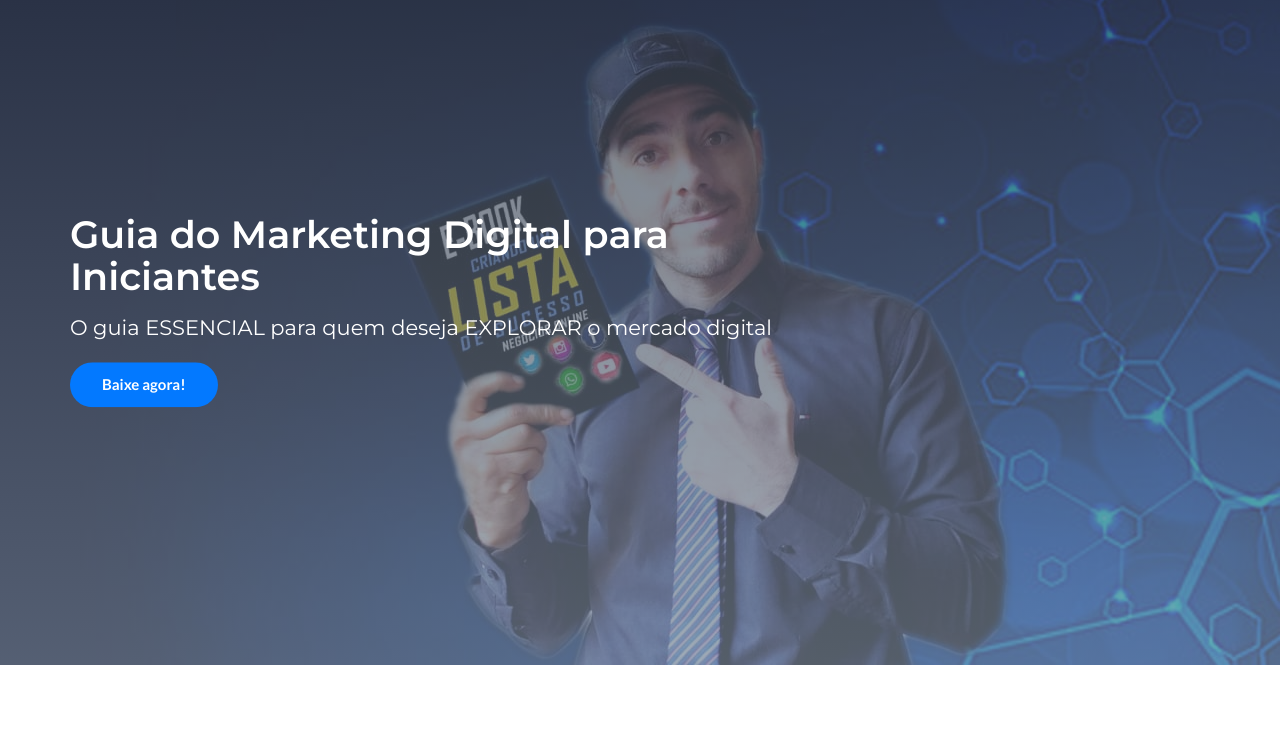
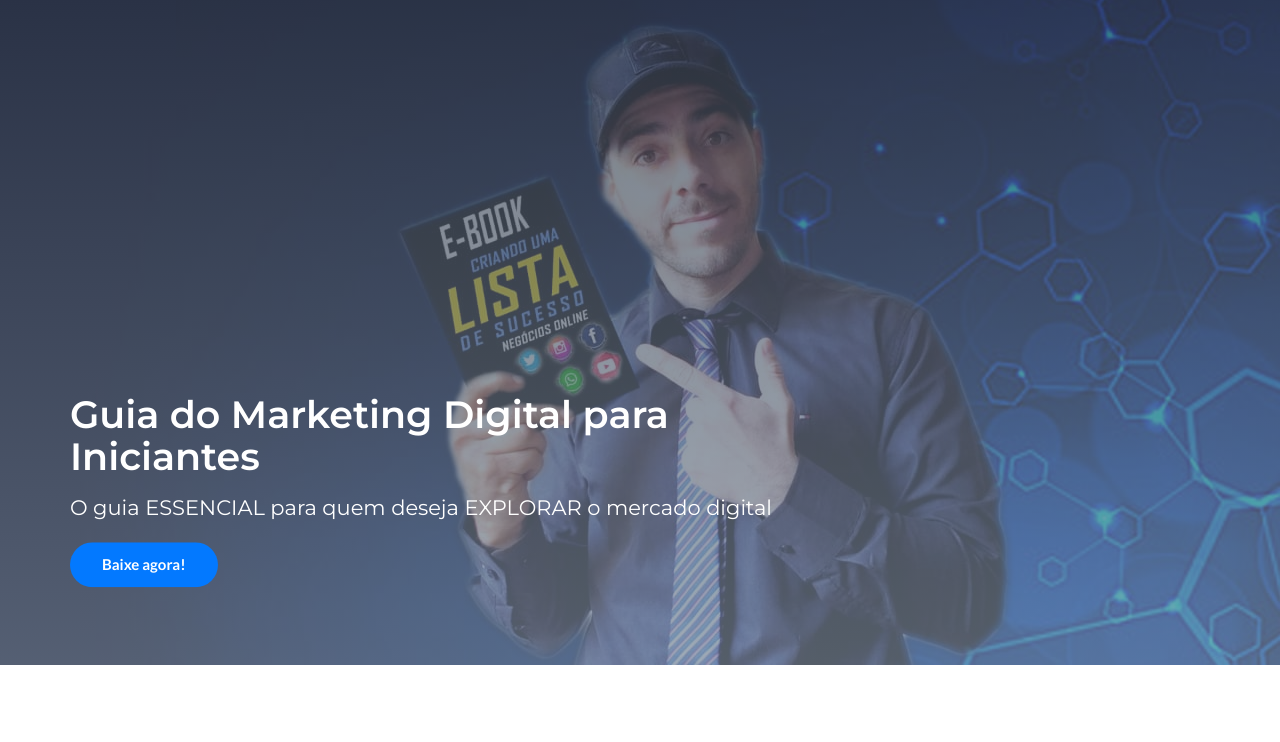
Before and after one commit to andersonelielrodrigues/maiqueldigital, a plain HTML site: page index.html in a window 1280 px wide. Shown: the part 55-797 px from the top of the page. Drawn offline with Linux system fonts and the light colour scheme.

Commit message:
Add files via upload

```diff
--- a/css/style.css
+++ b/css/style.css
@@ -411,7 +411,7 @@ input[type="text"]:focus, input[type="email"]:focus, input[type="password"]:focu
 
 .home-wrapper {
 	position:absolute;
-	top:50%;
+	top:75%;
 	-webkit-transform:translateY(-50%);
 	    -ms-transform:translateY(-50%);
 	        transform:translateY(-50%);
```
